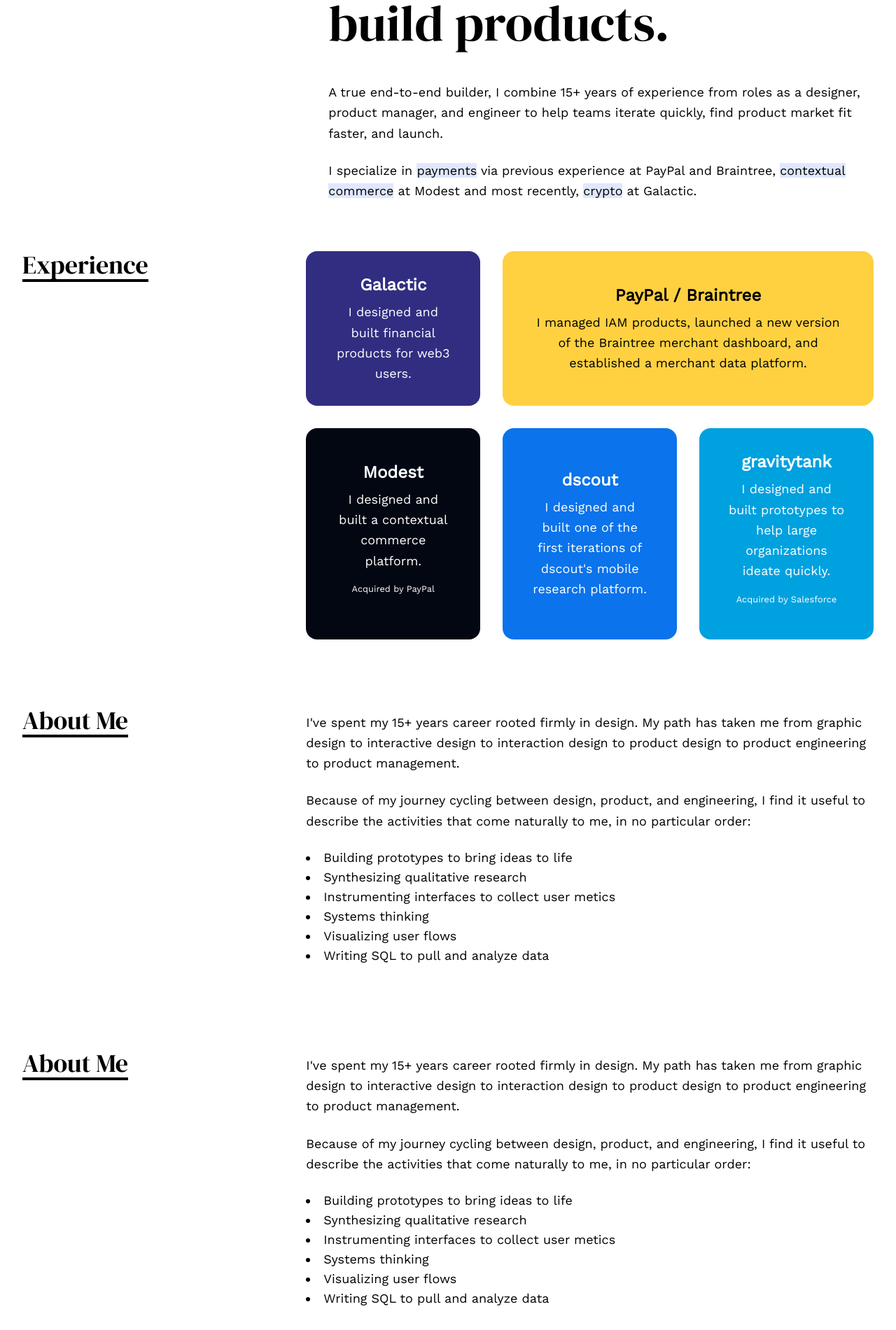
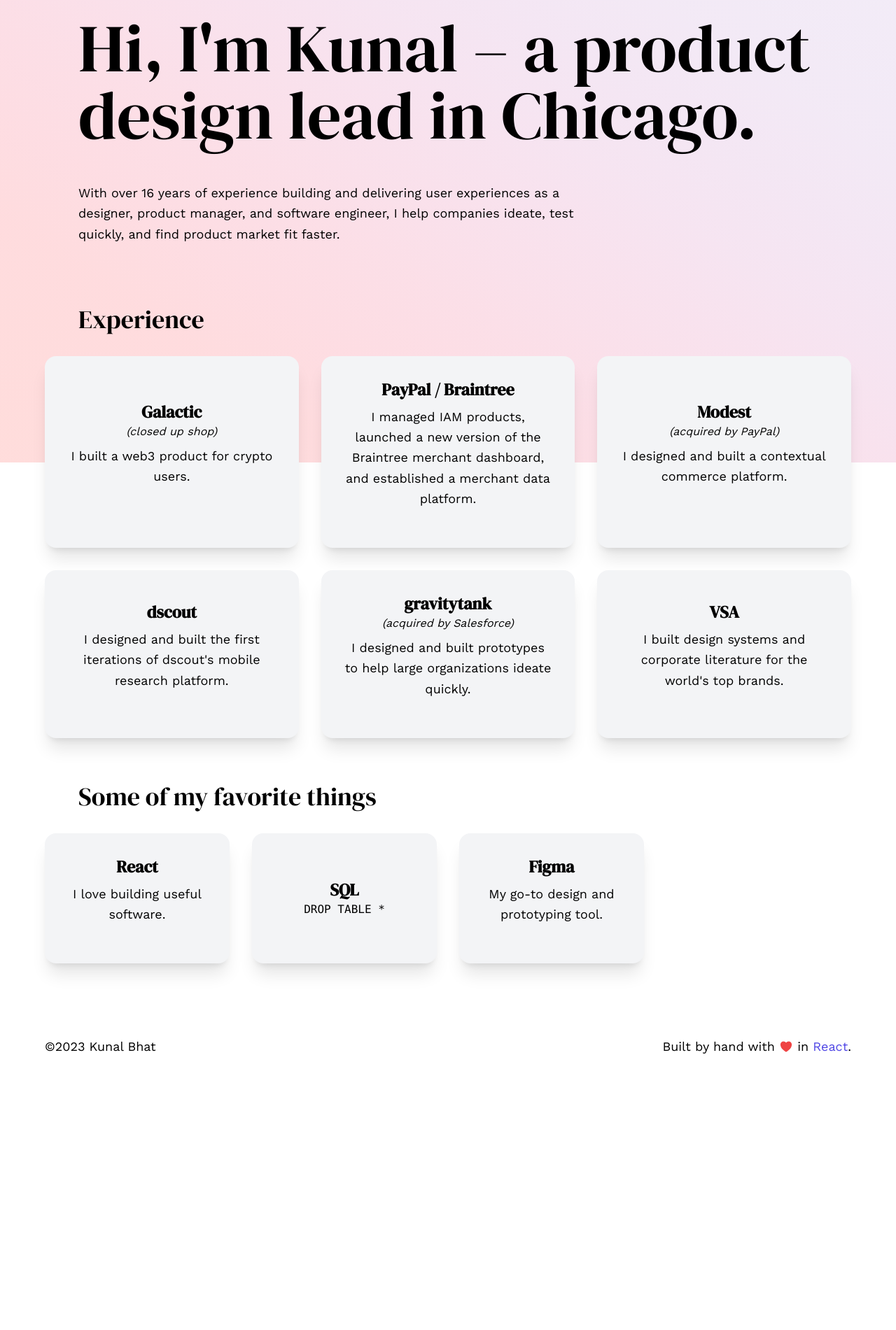
Before and after one commit to kunalbhat/portfolio-site, a React (Create React App) app: page / in a window 1280 px wide. Shown: the part 139-2040 px from the top of the page at 70% size. After the commit the page ends 1674 px from the top, so only its background shows below. Built offline with nearby package versions, Linux system fonts and the light colour scheme.

Commit message:
liking where this is going

```diff
--- a/public/index.html
+++ b/public/index.html
@@ -9,7 +9,6 @@
       name="description"
       content="Kunal Bhat is a product-minded builder."
     />
-    <link rel="apple-touch-icon" href="%PUBLIC_URL%/logo192.png" />
     <!--
       manifest.json provides metadata used when your web app is installed on a
       user's mobile device or desktop. See https://developers.google.com/web/fundamentals/web-app-manifest/
--- a/src/App.css
+++ b/src/App.css
@@ -3,28 +3,33 @@
 @tailwind utilities;
 
 .app-container {
-  @apply mx-auto p-8;
+  @apply max-w-7xl mx-auto p-16 h-screen;
 }
 
 h1,
-h2 {
+h2,
+h3 {
   font-family: "DM Serif Display";
 }
 
 h1 {
-  @apply text-6xl md:text-7xl mb-12;
+  @apply text-6xl md:text-8xl mb-12;
 }
 
 h2 {
-  @apply text-3xl md:text-4xl border-b-4 border-b-black w-fit;
+  @apply text-3xl md:text-4xl;
 }
 
 h3 {
-  @apply text-2xl font-bold;
+  @apply text-2xl font-semibold;
 }
 
 h4 {
   @apply mb-4;
+}
+
+h6 {
+  @apply italic;
 }
 
 p {
@@ -48,12 +53,20 @@
   @apply bg-indigo-100;
 }
 
-.case-study-cover {
-  @apply bg-gray-100 rounded-2xl px-10 py-20 lg:py-8 flex flex-col h-full items-center justify-center text-center mb-6 md:mb-0 transition-colors;
+section {
+  @apply my-16;
+}
+
+.section-header {
+  @apply pb-8 lg:px-12;
+}
+
+.case-study {
+  @apply bg-gray-100 rounded-2xl px-8 py-20 lg:py-8 flex flex-col h-full items-center justify-center text-center mb-6 md:mb-0 transition-all shadow-xl hover:shadow-2xl;
 }
 
 .case-study-cover p {
-  @apply mb-0;
+  @apply text-base mb-0;
 }
 
 .case-study-cover.galactic {
--- a/src/Components/Footer.js
+++ b/src/Components/Footer.js
@@ -7,7 +7,8 @@
     <footer className="container site-footer">
       <p>&copy;{year} Kunal Bhat</p>
       <p>
-        Built by hand with <HeartIcon className="w-5 inline" /> in{" "}
+        Built by hand with{" "}
+        <HeartIcon className="w-5 -mt-1 inline text-red-500" /> in{" "}
         <a href="https://react.dev/" target="_blank" rel="noreferrer">
           React
         </a>
--- a/src/index.css
+++ b/src/index.css
@@ -1,4 +1,22 @@
 @import url("https://fonts.googleapis.com/css2?family=DM+Serif+Display&family=Work+Sans&display=swap");
+
+html {
+  background-image: linear-gradient(
+    35deg,
+    hsl(2deg 100% 93%) 0%,
+    hsl(356deg 97% 93%) 21%,
+    hsl(349deg 91% 93%) 30%,
+    hsl(343deg 82% 93%) 39%,
+    hsl(336deg 72% 93%) 46%,
+    hsl(327deg 61% 93%) 54%,
+    hsl(316deg 49% 93%) 61%,
+    hsl(302deg 38% 93%) 69%,
+    hsl(285deg 40% 94%) 79%,
+    hsl(270deg 43% 95%) 100%
+  );
+  background-repeat: no-repeat;
+  @apply h-full;
+}
 
 body {
   margin: 0;
--- a/src/pages/Home.js
+++ b/src/pages/Home.js
@@ -1,6 +1,5 @@
 // React utils
-import { Link } from "react-router-dom";
-import { animated, useSpring, useInView } from "@react-spring/web";
+import { animated, useSpring } from "@react-spring/web";
 
 export function Home() {
   const styles = useSpring({
@@ -14,142 +13,105 @@
     },
   });
 
-  const [ref, springs] = useInView(
-    () => ({
-      from: {
-        opacity: 0,
-        y: 100,
-      },
-      to: {
-        opacity: 1,
-        y: 0,
-      },
-    }),
-    {
-      rootMargin: "-5% 0%",
-    }
-  );
+  // const [ref, springs] = useInView(
+  //   () => ({
+  //     from: {
+  //       opacity: 0,
+  //       y: 100,
+  //     },
+  //     to: {
+  //       opacity: 1,
+  //       y: 0,
+  //     },
+  //   }),
+  //   {
+  //     rootMargin: "-5% 0%",
+  //   }
+  // );
+
+  function expandSection() {
+    console.log("expand!!!");
+  }
 
   return (
     <>
       <section className="md:flex md:gap-12 md:mb-6 lg:mb-12">
-        <animated.div
-          className="w-full lg:w-2/3 xl:ml-auto xl:pl-8"
-          style={styles}
-        >
-          <h1 className="w-5/6">Hi, I'm Kunal and I build products.</h1>
-          <p>
-            A true end-to-end builder, I combine 15+ years of experience from
-            roles as a designer, product manager, and engineer to help teams
-            iterate quickly, find product market fit faster, and launch.
-          </p>
-          <p>
-            I specialize in <mark>payments</mark> via previous experience at
-            PayPal and Braintree, <mark>contextual commerce</mark> at Modest and
-            most recently, <mark>crypto</mark> at Galactic.
+        <animated.div className="w-full" style={styles}>
+          <h1 className="lg:mx-12">
+            Hi, I'm Kunal &ndash; a product design lead in Chicago.
+          </h1>
+          <p className="lg:mx-12 max-w-3xl">
+            With over 16 years of experience building and delivering user
+            experiences as a designer, product manager, and software engineer, I
+            help companies ideate, test quickly, and find product market fit
+            faster.
           </p>
         </animated.div>
       </section>
-
-      <section className="lg:flex">
-        <header className="lg:w-1/3 mb-6">
+      <section>
+        <header className="section-header">
           <h2>Experience</h2>
         </header>
-        <article className="lg:w-2/3 md:grid md:grid-cols-2 lg:grid-cols-3 gap-8">
-          <div className="case-study-cover galactic">
+        <div className="lg:grid grid-cols-3 gap-8">
+          <div className="case-study col-span-1" onClick={expandSection}>
             <h3>Galactic</h3>
-            <p>I designed and built financial products for web3 users.</p>
+            <h6>(closed up shop)</h6>
+            <p>I built a web3 product for crypto users.</p>
           </div>
-          <div className="case-study-cover paypal col-span-2">
+          <div className="case-study col-span-1" onClick={expandSection}>
             <h3>PayPal / Braintree</h3>
             <p>
               I managed IAM products, launched a new version of the Braintree
               merchant dashboard, and established a merchant data platform.
             </p>
           </div>
-          <div className="case-study-cover modest">
+          <div className="case-study col-span-1" onClick={expandSection}>
             <h3>Modest</h3>
+            <h6>(acquired by PayPal)</h6>
             <p>I designed and built a contextual commerce platform.</p>
-            <small className="my-4">Acquired by PayPal</small>
           </div>
-          <div className="case-study-cover dscout">
+          <div className="case-study lg:col-span-1" onClick={expandSection}>
             <h3>dscout</h3>
             <p>
-              I designed and built one of the first iterations of dscout's
-              mobile research platform.
+              I designed and built the first iterations of dscout's mobile
+              research platform.
             </p>
           </div>
-          <div className="case-study-cover gravitytank">
+          <div className="case-study col-span-1" onClick={expandSection}>
             <h3>gravitytank</h3>
+            <h6>(acquired by Salesforce)</h6>
             <p>
               I designed and built prototypes to help large organizations ideate
               quickly.
             </p>
-            <small className="my-4">Acquired by Salesforce</small>
           </div>
-        </article>
+          <div className="case-study col-span-1" onClick={expandSection}>
+            <h3>VSA</h3>
+            <p>
+              I built design systems and corporate literature for the world's
+              top brands.
+            </p>
+          </div>
+        </div>
       </section>
-
-      <section className="lg:flex my-12 lg:my-24">
-        <header className="lg:w-1/3 mb-6">
-          <h2>About Me</h2>
-          {/* <div className="overflow-hidden w-48 h-48 rounded-full">
-            <img src="../images/kunal-profile.jpg" alt="Kunal profile" />
-          </div> */}
+      <section>
+        <header className="section-header">
+          <h2>Some of my favorite things</h2>
         </header>
-        <article className="lg:w-2/3">
-          <p>
-            I've spent my 15+ years career rooted firmly in design. My path has
-            taken me from graphic design to interactive design to interaction
-            design to product design to product engineering to product
-            management.
-          </p>
-
-          <p>
-            Because of my journey cycling between design, product, and
-            engineering, I find it useful to describe the activities that come
-            naturally to me, in no particular order:
-          </p>
-          <ul>
-            <li>Building prototypes to bring ideas to life</li>
-            <li>Synthesizing qualitative research</li>
-            <li>Instrumenting interfaces to collect user metics</li>
-            <li>Systems thinking</li>
-            <li>Visualizing user flows</li>
-            <li>Writing SQL to pull and analyze data</li>
-          </ul>
-        </article>
-      </section>
-
-      <section className="lg:flex my-12 lg:my-24">
-        <header className="lg:w-1/3 mb-6">
-          <h2>About Me</h2>
-          {/* <div className="overflow-hidden w-48 h-48 rounded-full">
-            <img src="../images/kunal-profile.jpg" alt="Kunal profile" />
-          </div> */}
-        </header>
-        <article className="lg:w-2/3">
-          <p>
-            I've spent my 15+ years career rooted firmly in design. My path has
-            taken me from graphic design to interactive design to interaction
-            design to product design to product engineering to product
-            management.
-          </p>
-
-          <p>
-            Because of my journey cycling between design, product, and
-            engineering, I find it useful to describe the activities that come
-            naturally to me, in no particular order:
-          </p>
-          <ul>
-            <li>Building prototypes to bring ideas to life</li>
-            <li>Synthesizing qualitative research</li>
-            <li>Instrumenting interfaces to collect user metics</li>
-            <li>Systems thinking</li>
-            <li>Visualizing user flows</li>
-            <li>Writing SQL to pull and analyze data</li>
-          </ul>
-        </article>
+        <div className="lg:grid grid-cols-4 gap-8">
+          <div className="case-study">
+            <h3>React</h3>
+            <p>I love building useful software.</p>
+          </div>
+          <div className="case-study">
+            <h3>SQL</h3>
+            <code>DROP TABLE *</code>
+          </div>
+          <div className="case-study">
+            <h3>Figma</h3>
+            <p>My go-to design and prototyping tool.</p>
+          </div>
+        </div>
       </section>
     </>
   );
```
Also changed, not shown: public/manifest.json.
